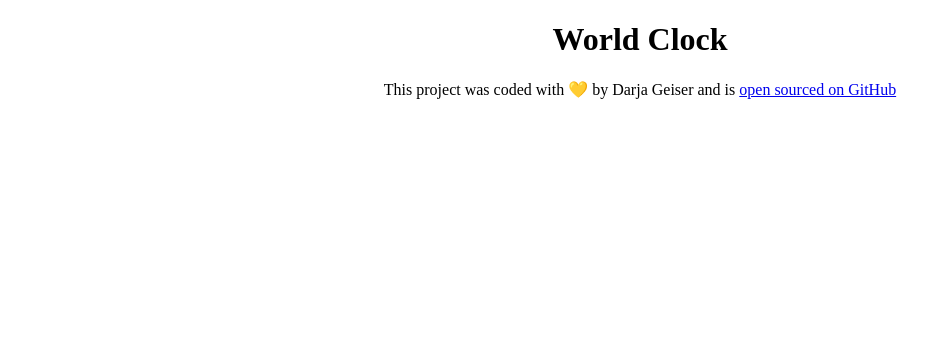
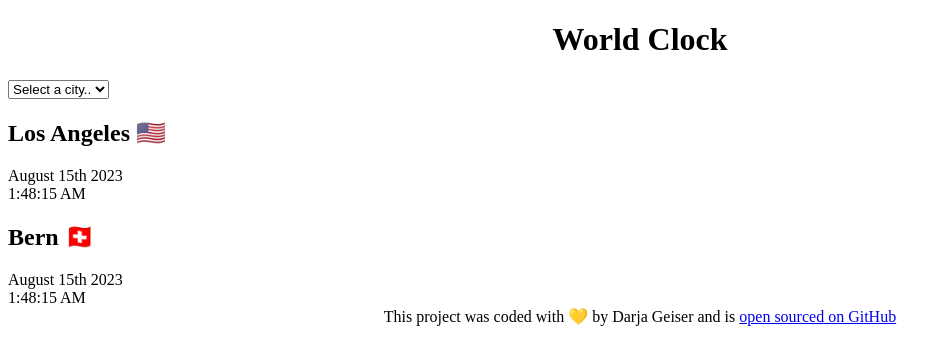
Before and after one commit to darjageiser/world-clock, a plain HTML site: page index.html in a window 1280 px wide. Shown: the whole page, without its empty margins (0-952 px from the left). Drawn offline with Linux system fonts and the light colour scheme.

Commit message:
Added the basic HTML

```diff
--- a/index.html
+++ b/index.html
@@ -8,7 +8,27 @@
     <title>World Clock</title>
   </head>
   <body>
-    <h1>World Clock</h1>
+    <div class="container">
+      <h1>World Clock</h1>
+      <select>
+        <option value="">Select a city..</option>
+        <option value="">London</option>
+        <option value="">Sydney</option>
+        <option value="">New York</option>
+        <option value="">Auckland</option>
+      </select>
+
+      <div class="city">
+        <h2>Los Angeles 🇺🇸</h2>
+        <div class="date">August 15th 2023</div>
+        <div class="time">1:48:15 AM</div>
+      </div>
+      <div class="city">
+        <h2>Bern 🇨🇭</h2>
+        <div class="date">August 15th 2023</div>
+        <div class="time">1:48:15 AM</div>
+      </div>
+    </div>
     <footer>
       This project was coded with 💛 by Darja Geiser and is
       <a href="https://github.com/darjageiser/world-clock.git">
```
